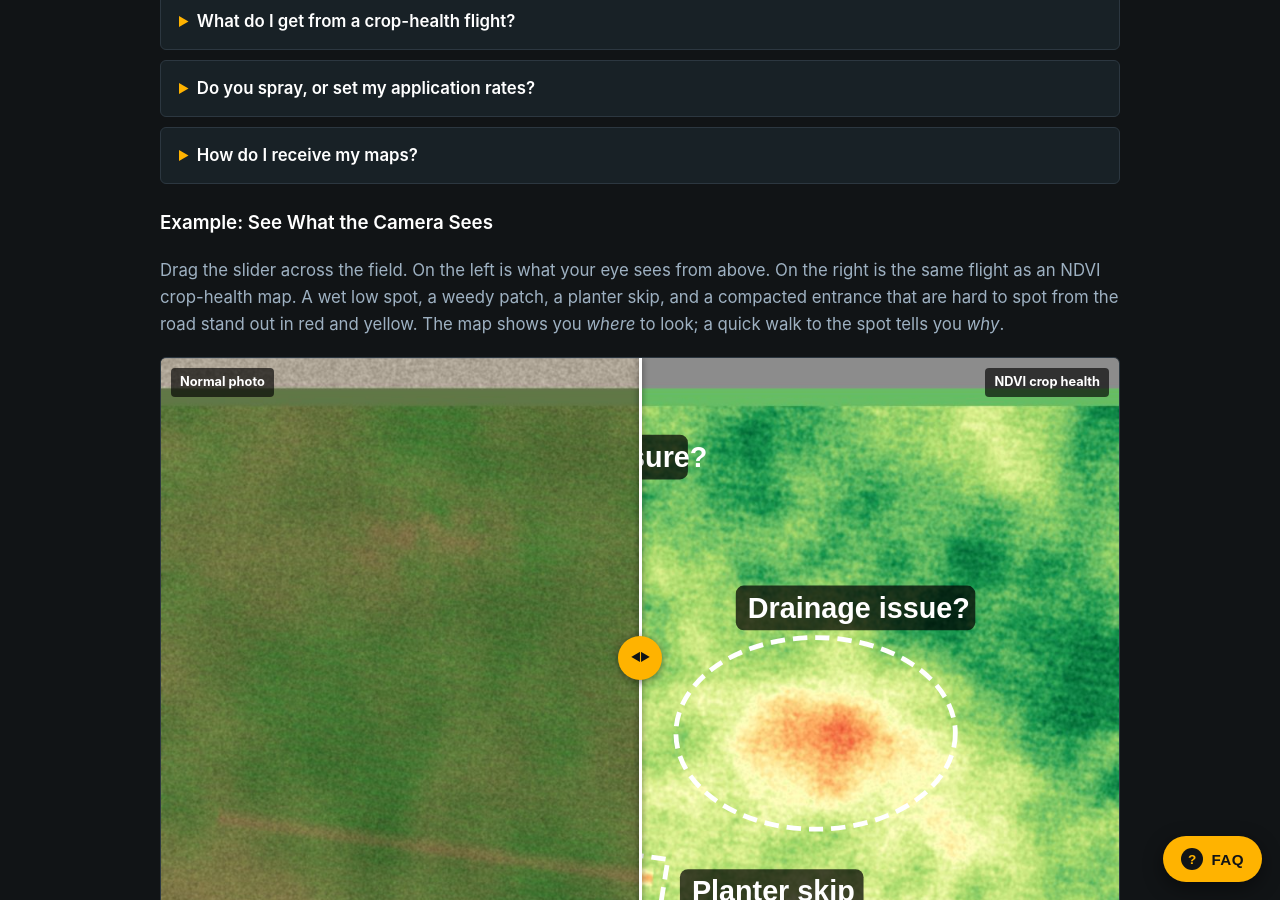
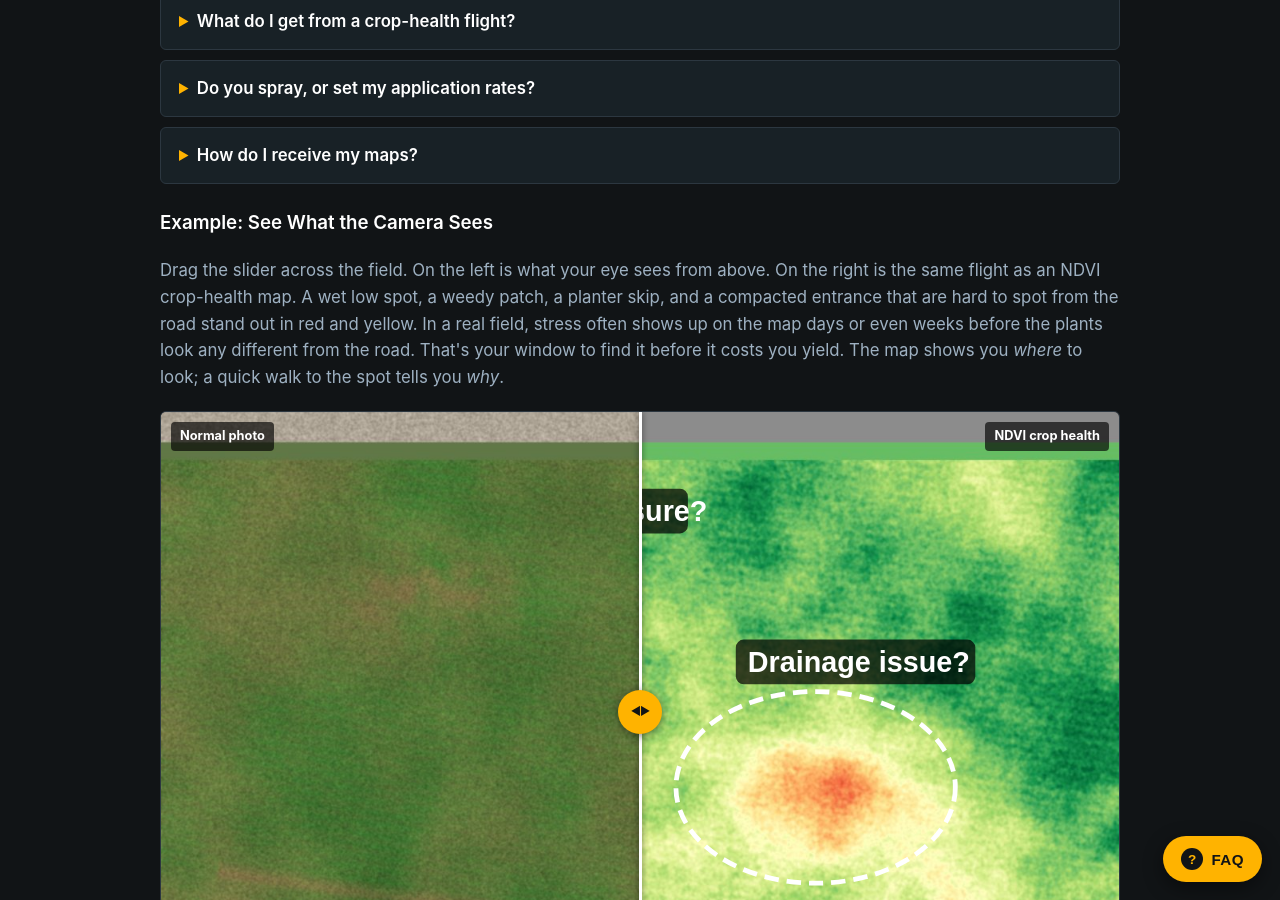
Before and after one commit to traviscloke126/traviscloke126.github.io, a Jekyll site: the page built from faq.md, in a window 1280 px wide and 900 px high, scrolled down 1561 px. Built offline with Jekyll 4.4.1, drawn with Linux system fonts in a browser that asks for light colours.

Commit message:
FAQ example: early-detection line
Co-Authored-By: Claude Opus 5.5 <noreply@anthropic.com>
Claude-Session: https://claude.ai/code/session_0121nintcSGA9dt3CWVEUt2o

```diff
--- a/faq.md
+++ b/faq.md
@@ -19,7 +19,7 @@ Straight answers to the questions farmers, landowners, and businesses ask most.
 {% if group.section == "Crop-Health Mapping" %}
 <div id="crop-example" style="margin-top: 24px; scroll-margin-top: 80px;">
 <h3>Example: See What the Camera Sees</h3>
-<p>Drag the slider across the field. On the left is what your eye sees from above. On the right is the same flight as an NDVI crop-health map. A wet low spot, a weedy patch, a planter skip, and a compacted entrance that are hard to spot from the road stand out in red and yellow. The map shows you <em>where</em> to look; a quick walk to the spot tells you <em>why</em>.</p>
+<p>Drag the slider across the field. On the left is what your eye sees from above. On the right is the same flight as an NDVI crop-health map. A wet low spot, a weedy patch, a planter skip, and a compacted entrance that are hard to spot from the road stand out in red and yellow. In a real field, stress often shows up on the map days or even weeks before the plants look any different from the road. That's your window to find it before it costs you yield. The map shows you <em>where</em> to look; a quick walk to the spot tells you <em>why</em>.</p>
 {% include compare-slider.html before="/assets/images/field-color-sim.jpg" before_label="Normal photo" after="/assets/images/field-ndvi-sim.jpg" after_label="NDVI crop health" alt="Example field shown as a normal photo and as an NDVI crop-health map" after_overlay="/assets/images/field-ndvi-callouts.svg" %}
 <div class="ndvi-legend"><span>Stressed</span><span class="bar"></span><span>Healthy</span></div>
 <p class="sim-note">Simulated example for illustration. Real Reno County fields will replace it after the first season.</p>
```
